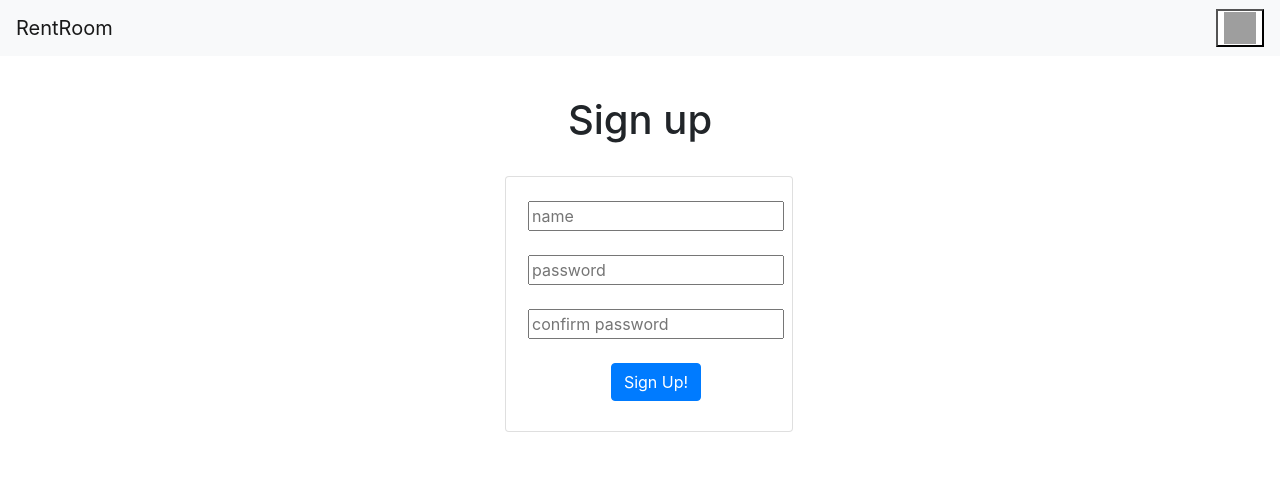
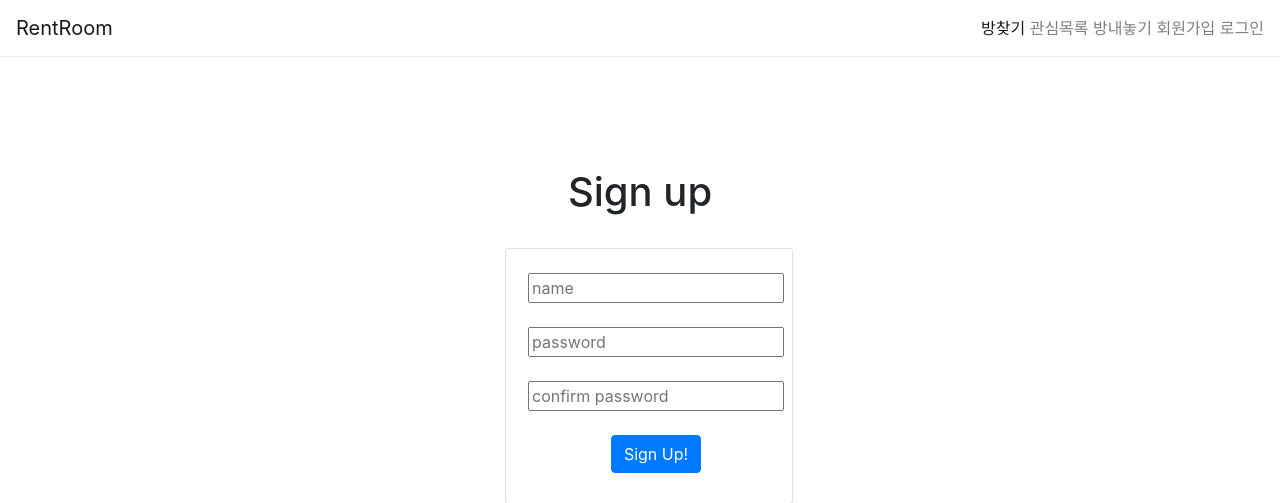
Before and after one commit to kyungsubbb/Rentroom, a Django app: page /accounts/signup in a window 1280 px wide. Shown: the top 503 px of the page. Run offline with Django 3.2, Linux system fonts and the light colour scheme; some libraries are stand-ins or nearby versions; grey boxes are pictures that could not be loaded.

Commit message:
0802jihyun

```diff
--- a/accounts/templates/login.html
+++ b/accounts/templates/login.html
@@ -8,7 +8,7 @@
 {% endif %}
 
 <div class="container">
-<br><br><br><br>
+<br><br><br><br><br><br><br>
 <h1>Login</h1><br>
 <div class="card" style="width: 18rem;">
     <div class="container">
--- a/accounts/templates/signup.html
+++ b/accounts/templates/signup.html
@@ -8,7 +8,7 @@
 {% endif %}
 
 <div class="container">
-<br><br><br><br>
+<br><br><br><br><br><br><br>
 <h1>Sign up</h1><br>
 <div class="card" style="width: 18rem;">
     <div class="container">
--- a/rentroomproject/templates/base.html
+++ b/rentroomproject/templates/base.html
@@ -11,32 +11,46 @@
     <script src="https://stackpath.bootstrapcdn.com/bootstrap/4.3.1/js/bootstrap.min.js" integrity="sha384-JjSmVgyd0p3pXB1rRibZUAYoIIy6OrQ6VrjIEaFf/nJGzIxFDsf4x0xIM+B07jRM" crossorigin="anonymous"></script>
 </head>
 <body>
-    <nav class="navbar navbar-light bg-light fixed-top">
+    <nav class="navbar navbar-light bg-white fixed-top" style="border-bottom: 1px solid rgb(235, 235, 235)">
         <a class="navbar-brand" href="{% url 'home' %}">RentRoom</a>
-        <div class="d-flex align-items-center">
-        <div class="dropdown pull-right d-lg-block ">
-            <button aria-expanded="false" aria-haspopup="true" class="profile-dropdown-toggle" data-toggle="dropdown" type="button" style="color:white; background-color: white">
-                <span class="thumbnail-wrapper d32 circular inline">
-                    <img alt="" src="https://data.ac-illust.com/data/thumbnails/3e/3e6cdb3a5f7477f5a0dd059631654f28_t.jpeg" height="32" width="32">
-                </span>
-            </button>
             {% if user.is_authenticated %}
-            <div class="dropdown-menu dropdown-menu-right profile-dropdown" role="menu">
-                <a class="dropdown-item" href="#">my page</a>
-                <a class="dropdown-item" href="{% url 'register' %}">방 등록하기</a>
-                <a class="dropdown-item" href="javascript:{document.getElementById('logout').submit()}">로그아웃</a>
+            <ul class="navbar-nav" style="display: inline-block">
+            <li class="nav-item active" style="display: inline-block">
+                <a class="nav-link" href="#">방찾기 <span class="sr-only">(current)</span></a>
+            </li>
+            <li class="nav-item" style="display: inline-block">
+                <a class="nav-link" href="#">관심목록</a>
+            </li>
+            <li class="nav-item" style="display: inline-block">
+                <a class="nav-link" href="{% url 'register' %}">방내놓기</a>
+            </li>
+            <li class="nav-item" style="display: inline-block">
+                <a class="nav-link" href="javascript:{document.getElementById('logout').submit()}" tabindex="-1">로그아웃</a>
                 <form id="logout" method="POST" action="{% url 'logout' %}">
                     {% csrf_token %} <input type="hidden" />
                 </form>
-            </div>
+            </li>
+            </ul>
             {% else %}
-            <div class="dropdown-menu dropdown-menu-right profile-dropdown" role="menu">
-                <a class="dropdown-item" href="{% url 'signup' %}">회원가입</a>
-                <a class="dropdown-item" href="{% url 'login' %}">로그인</a>
-            </div>
+            <ul class="navbar-nav" style="display: inline-block">
+            <li class="nav-item active" style="display: inline-block">
+                <a class="nav-link" href="#">방찾기 <span class="sr-only">(current)</span></a>
+            </li>
+            <li class="nav-item" style="display: inline-block">
+                <a class="nav-link" href="#">관심목록</a>
+            </li>
+            <li class="nav-item" style="display: inline-block">
+                <a class="nav-link" href="{% url 'login' %}">방내놓기</a>
+            </li>
+            <li class="nav-item" style="display: inline-block">
+                <a class="nav-link" href="{% url 'signup' %}" tabindex="-1">회원가입</a>
+            </li>
+            <li class="nav-item" style="display: inline-block">
+                <a class="nav-link" href="{% url 'login' %}" tabindex="-1">로그인</a>
+            </li>
+            </ul>
             {% endif %}
-        </div>
-        </div>
+        <!-- </div> -->
     </nav>
 </body>
 </html>
```
Also changed, not shown: room/templates/home.html (+21 -2 lines), db.sqlite3.
